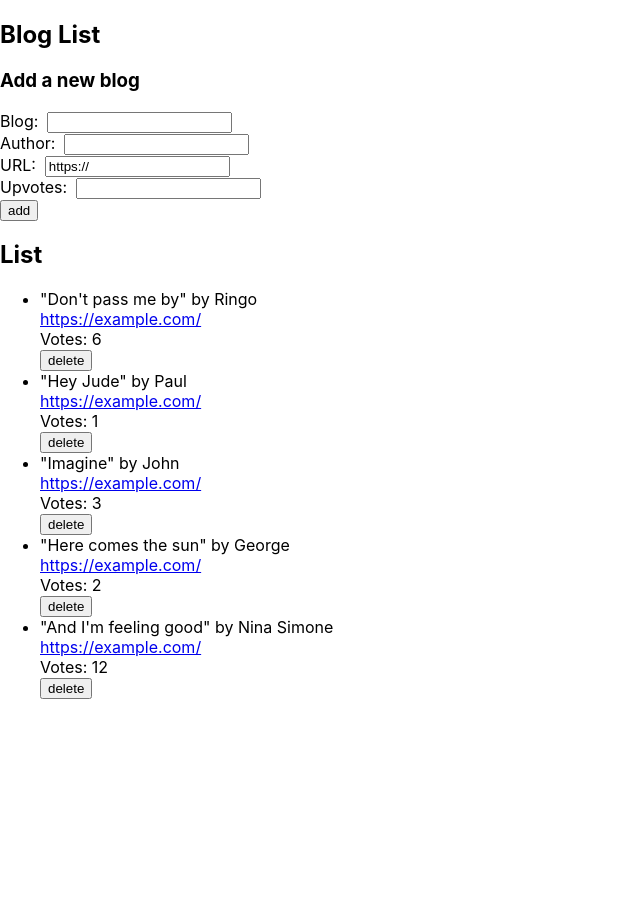
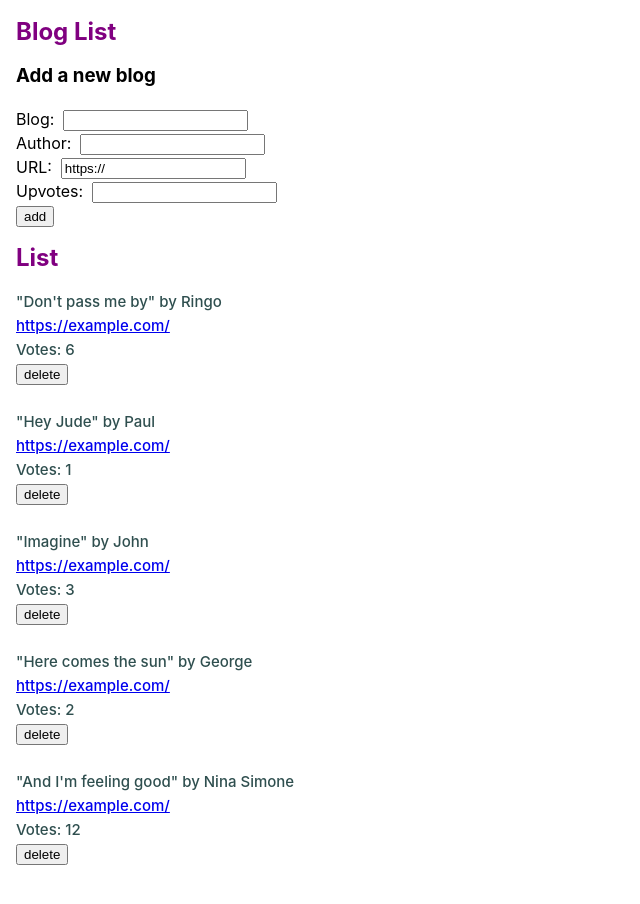
Before and after one commit to ludivinepoussier/fullstackopen, a React (Create React App) app in the folder part-4/bloglist-frontend/: page / in a window 1280 px wide. Shown: the whole page, without its empty margins (0-640 px from the left). Before the commit the page ends 800 px from the top, so only its background shows below. Built offline with nearby package versions, Linux system fonts and the light colour scheme; data requests are answered from the project's data file.

Commit message:
Basic styling

```diff
--- a/part-4/bloglist-frontend/src/components/Blog.js
+++ b/part-4/bloglist-frontend/src/components/Blog.js
@@ -10,6 +10,8 @@ const Blog = ({ data, removeBlog }) => {
             {`Votes: ${data.upvotes}`}
             <br />
             <button onClick={() => removeBlog(data.id)}>delete</button>
+            <br />
+            <br />
         </li>
     )
 }
--- a/part-4/bloglist-frontend/src/index.css
+++ b/part-4/bloglist-frontend/src/index.css
@@ -1,5 +1,6 @@
 body {
-  margin: 0;
+  margin: 1rem;
+  line-height: 1.5rem;
   font-family: -apple-system, BlinkMacSystemFont, 'Segoe UI', 'Roboto', 'Oxygen',
     'Ubuntu', 'Cantarell', 'Fira Sans', 'Droid Sans', 'Helvetica Neue',
     sans-serif;
@@ -7,7 +8,15 @@ body {
   -moz-osx-font-smoothing: grayscale;
 }
 
-code {
-  font-family: source-code-pro, Menlo, Monaco, Consolas, 'Courier New',
-    monospace;
+h2 {
+  color:purple;
 }
+
+ul, li {
+  list-style: none;
+  margin: 0;
+  padding: 0;
+  color: darkslategray;
+  font-size: 15px;
+  font-weight: 500;
+}
```
